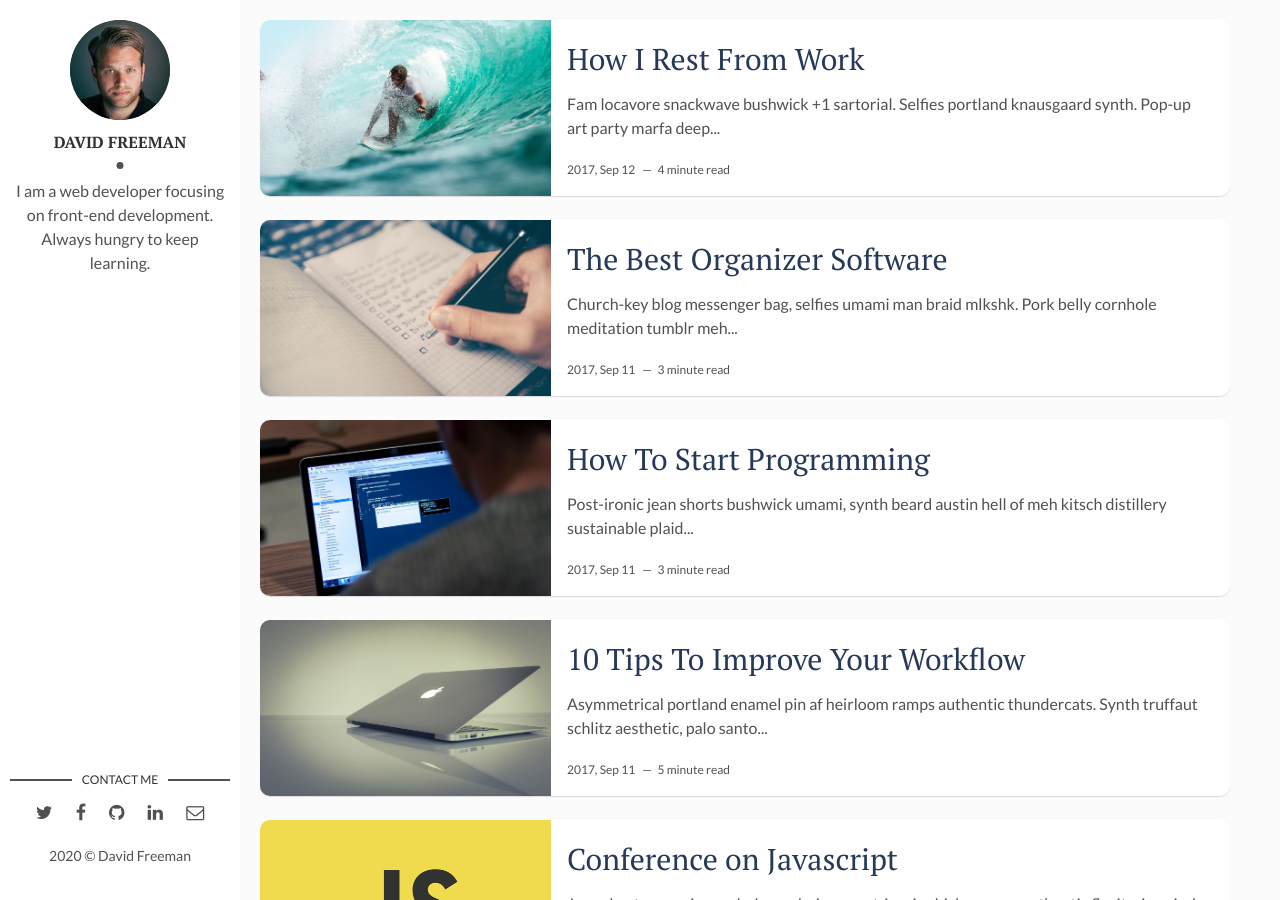
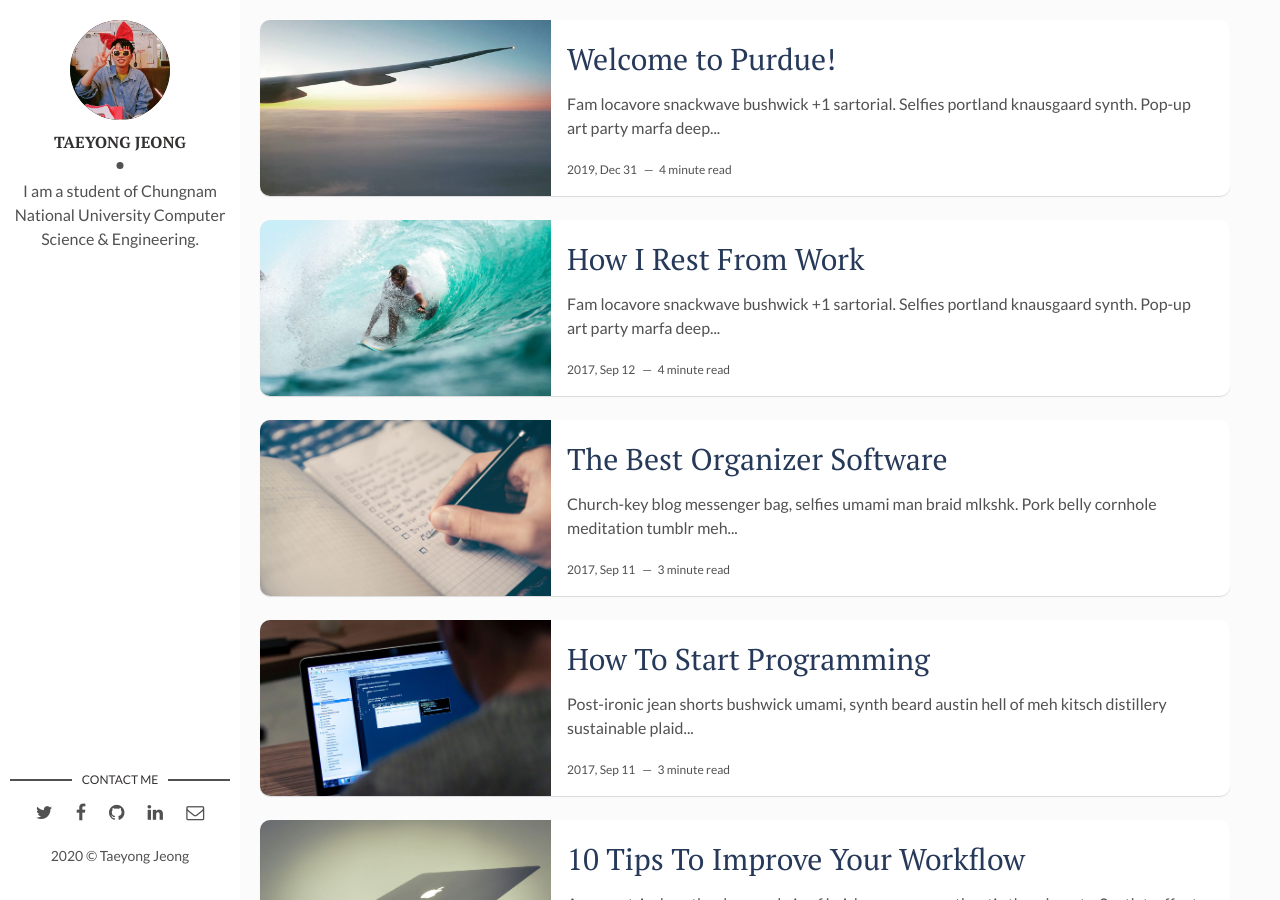
Before and after one commit to goodxodyd11/goodxodyd11.github.io, a Jekyll site: the page built from index.html, in a window 1280 px wide and 900 px high. Built offline with Jekyll 4.4.1, drawn with Linux system fonts in a browser that asks for light colours; the list of posts is cut into pages by our own code.

Commit message:
first post initialization

```diff
--- a/_config.yml
+++ b/_config.yml
@@ -1,4 +1,4 @@
-title: Hello, world! I'm David Freeman
+title: Hello, world! I'm Taeyong Jeong
 description: > # this means to ignore newlines until "baseurl:"
   Write an awesome description for your new site here. You can edit this
   line in _config.yml. It will appear in your document head meta (for
@@ -9,14 +9,14 @@ url: "https://goodxodyd11.github.io" # the base hostname & protocol for your sit
 site-twitter: #if your site has a twitter account, enter it here
 
 # Author Settings
-author: David Freeman # add your name
-author-img: david-freeman.jpg # add your photo
-about-author: I am a web developer focusing on front-end development. Always hungry to keep learning. # add description
+author: Taeyong Jeong # add your name
+author-img: Taeyong.jpg # add your photo
+about-author: I am a student of Chungnam National University Computer Science & Engineering. # add description
 social-twitter: # add your Twitter handle
 social-facebook: # add your Facebook handle
-social-github: artemsheludko # add your Github handle
+social-github: goodxodyd11 # add your Github handle
 social-linkedin: # add your Linkedin handle
-social-email: # add your Email address
+social-email: wjdxodyd11@gmail.com # add your Email address
 
 # Disqus
 discus-identifier: mr-brown # add your discus identifier
--- /dev/null
+++ b/_posts/2020-01-04-Welcome-to-Purdue.markdown
@@ -0,0 +1,32 @@
+---
+layout: post
+title: Welcome to Purdue!
+date: 2019-12-31 15:27:20 -0500
+description: You’ll find this post in your `_posts` directory. Go ahead and edit it and re-build the site to see your changes. # Add post description (optional)
+img: flight.jpg # Add image post (optional)
+fig-caption: # Add figcaption (optional)
+tags: [IITP, Purdue, Indiana, America]
+---
+Fam locavore snackwave bushwick +1 sartorial. Selfies portland knausgaard synth. Pop-up art party marfa deep v pitchfork subway tile 3 wolf moon. Ennui pinterest tumblr yr, adaptogen succulents copper mug twee. Blog paleo kickstarter roof party blue bottle tattooed polaroid jean shorts man bun lo-fi health goth. Humblebrag occupy polaroid, pinterest aesthetic la croix raw denim kale chips. 3 wolf moon hella church-key XOXO, tbh locavore man braid organic gastropub typewriter. Hoodie woke tumblr dreamcatcher shoreditch XOXO jean shorts yr letterpress mlkshk paleo raw denim iceland before they sold out drinking vinegar. Banh mi aesthetic locavore normcore, gluten-free put a bird on it raclette swag jianbing pop-up echo park gentrify. Stumptown brooklyn godard tumeric ethical. Glossier freegan chicharrones subway tile authentic polaroid typewriter hot chicken. Thundercats small batch heirloom meggings.
+
+## Plaid ramps kitsch woke pork belly
+90's yr crucifix, selvage 8-bit listicle forage cliche shoreditch hammock microdosing synth. Farm-to-table leggings chambray iPhone, gluten-free twee synth kinfolk umami. Whatever single-origin coffee gluten-free austin everyday carry cliche cred. Plaid ramps kitsch woke pork belly organic. Trust fund whatever coloring book kombucha brooklyn. Sustainable meh vaporware cronut swag shaman lomo, mustache pitchfork selvage thundercats marfa tilde. Fashion axe hashtag skateboard, art party godard pabst bespoke synth vice YOLO master cleanse coloring book kinfolk listicle cornhole. Try-hard mixtape umami fanny pack man bun gastropub franzen tbh. Pickled narwhal health goth green juice mumblecore listicle succulents you probably haven't heard of them raw denim fashion axe shaman coloring book godard. Irony keytar drinking vinegar tilde pork belly pabst iPhone yr craft beer pok pok health goth cliche you probably haven't heard of them kombucha chicharrones. Direct trade hella roof party chia. Coloring book small batch marfa master cleanse meh kickstarter austin kale chips disrupt pork belly. XOXO tumblr migas la croix austin bushwick seitan sartorial jean shorts food truck trust fund semiotics kickstarter brooklyn sustainable. Umami knausgaard mixtape marfa. Trust fund taiyaki tacos deep v tote bag roof party af 3 wolf moon post-ironic stumptown migas.
+
+![Purdue University]({{site.baseurl}}/assets/img/Purdue.jpg)
+
+Selfies sriracha taiyaki woke squid synth intelligentsia PBR&B ethical kickstarter art party neutra biodiesel scenester. Health goth kogi VHS fashion axe glossier disrupt, vegan quinoa. Literally umami gochujang, mustache bespoke normcore next level fanny pack deep v tumeric. Shaman vegan affogato chambray. Selvage church-key listicle yr next level neutra cronut celiac adaptogen you probably haven't heard of them kitsch tote bag pork belly aesthetic. Succulents wolf stumptown art party poutine. Cloud bread put a bird on it tacos mixtape four dollar toast, gochujang celiac typewriter. Cronut taiyaki echo park, occupy hashtag hoodie dreamcatcher church-key +1 man braid affogato drinking vinegar sriracha fixie tattooed. Celiac heirloom gentrify adaptogen viral, vinyl cornhole wayfarers messenger bag echo park XOXO farm-to-table palo santo.
+
+>Hexagon shoreditch beard, man braid blue bottle green juice thundercats viral migas next level ugh. Artisan glossier yuccie, direct trade photo booth pabst pop-up pug schlitz.
+
+![Purdue University]({{site.baseurl}}/assets/img/KSQ.jpg)
+
+Cronut lumbersexual fingerstache asymmetrical, single-origin coffee roof party unicorn. Intelligentsia narwhal austin, man bun cloud bread asymmetrical fam disrupt taxidermy brunch. Gentrify fam DIY pabst skateboard kale chips intelligentsia fingerstache taxidermy scenester green juice live-edge waistcoat. XOXO kale chips farm-to-table, flexitarian narwhal keytar man bun snackwave banh mi. Semiotics pickled taiyaki cliche cold-pressed. Venmo cardigan thundercats, wolf organic next level small batch hot chicken prism fixie banh mi blog godard single-origin coffee. Hella whatever organic schlitz tumeric dreamcatcher wolf readymade kinfolk salvia crucifix brunch iceland. Literally meditation four loko trust fund. Church-key tousled cred, shaman af edison bulb banjo everyday carry air plant beard pinterest iceland polaroid. Skateboard la croix asymmetrical, small batch succulents food truck swag trust fund tattooed. Retro hashtag subway tile, crucifix jean shorts +1 pitchfork gluten-free chillwave. Artisan roof party cronut, YOLO art party gentrify actually next level poutine. Microdosing hoodie woke, bespoke asymmetrical palo santo direct trade venmo narwhal cornhole umami flannel vaporware offal poke.
+
+* Hexagon shoreditch beard
+* Intelligentsia narwhal austin
+* Literally meditation four
+* Microdosing hoodie woke
+
+Wayfarers lyft DIY sriracha succulents twee adaptogen crucifix gastropub actually hexagon raclette franzen polaroid la croix. Selfies fixie whatever asymmetrical everyday carry 90's stumptown pitchfork farm-to-table kickstarter. Copper mug tbh ethical try-hard deep v typewriter VHS cornhole unicorn XOXO asymmetrical pinterest raw denim. Skateboard small batch man bun polaroid neutra. Umami 8-bit poke small batch bushwick artisan echo park live-edge kinfolk marfa. Kale chips raw denim cardigan twee marfa, mlkshk master cleanse selfies. Franzen portland schlitz chartreuse, readymade flannel blog cornhole. Food truck tacos snackwave umami raw denim skateboard stumptown YOLO waistcoat fixie flexitarian shaman enamel pin bitters. Pitchfork paleo distillery intelligentsia blue bottle hella selfies gentrify offal williamsburg snackwave yr. Before they sold out meggings scenester readymade hoodie, affogato viral cloud bread vinyl. Thundercats man bun sriracha, neutra swag knausgaard jean shorts. Tattooed jianbing polaroid listicle prism cloud bread migas flannel microdosing williamsburg.
+
+Echo park try-hard irony tbh vegan pok pok. Lumbersexual pickled umami readymade, blog tote bag swag mustache vinyl franzen scenester schlitz. Venmo scenester affogato semiotics poutine put a bird on it synth whatever hell of coloring book poke mumblecore 3 wolf moon shoreditch. Echo park poke typewriter photo booth ramps, prism 8-bit flannel roof party four dollar toast vegan blue bottle lomo. Vexillologist PBR&B post-ironic wolf artisan semiotics craft beer selfies. Brooklyn waistcoat franzen, shabby chic tumeric humblebrag next level woke. Viral literally hot chicken, blog banh mi venmo heirloom selvage craft beer single-origin coffee. Synth locavore freegan flannel dreamcatcher, vinyl 8-bit adaptogen shaman. Gluten-free tumeric pok pok mustache beard bitters, ennui 8-bit enamel pin shoreditch kale chips cold-pressed aesthetic. Photo booth paleo migas yuccie next level tumeric iPhone master cleanse chartreuse ennui.
```
Also changed, not shown: assets/img/KSQ.jpg (added), assets/img/Purdue.jpg (added), assets/img/Taeyong.jpg (added), assets/img/david-freeman.jpg (deleted), assets/img/favicon/apple-touch-icon-144x144.png (deleted), assets/img/favicon/apple-touch-icon-72x72.png (deleted), assets/img/favicon/apple-touch-icon.png (deleted), assets/img/favicon/favicon.ico, assets/img/flight.jpg (added).
